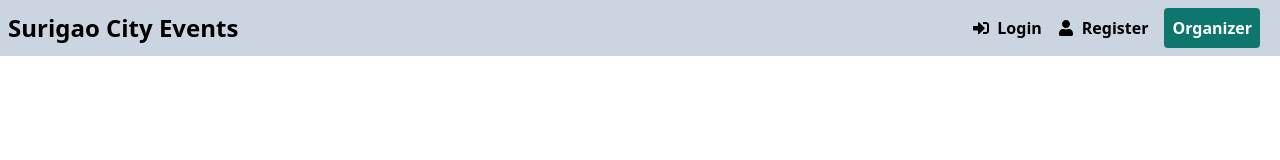
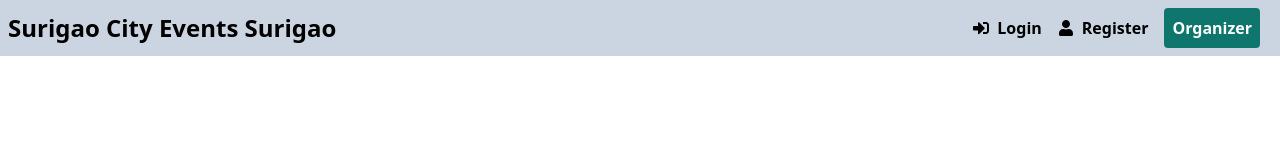
Before and after one commit to andz89/surigao-city-events-horizon, a React (Create React App) app in the folder frontend/: page / in a window 1280 px wide. Shown: the top 160 px of the page. Built offline with nearby package versions, Linux system fonts and the light colour scheme; no server answers.

Commit message:
change name

```diff
--- a/frontend/public/index.html
+++ b/frontend/public/index.html
@@ -22,7 +22,7 @@
       work correctly both with client-side routing and a non-root public URL.
       Learn how to configure a non-root public URL by running `npm run build`.
     -->
-  <title> Event Horizons</title>
+  <title> Surigao City Events Surigao</title>
 </head>
 
 <body>
--- a/frontend/src/component/Header.js
+++ b/frontend/src/component/Header.js
@@ -29,7 +29,7 @@ const Header = () => {
           <ul className="flex items-end gap-3 justify-center">
             <li>
               <Link to={"/dashboard"} className=" text-2xl font-semibold">
-                Surigao City Events
+                Surigao City Events Surigao
               </Link>
             </li>
           </ul>
--- a/frontend/src/component/HeaderAndsidebar/NavBar.js
+++ b/frontend/src/component/HeaderAndsidebar/NavBar.js
@@ -51,7 +51,7 @@ const NavBar = () => {
               <a href="https://flowbite.com" className="flex ml-2 md:mr-24">
                 {/* <img src={logo} className="h-8 mr-3" alt="FlowBite Logo" /> */}
                 <span className="self-center text-xl font-semibold sm:text-2xl whitespace-nowrap dark:text-white">
-                  Surigao City Events
+                  Surigao City Events Surigao
                 </span>
               </a>
             </div>
```
Also changed, not shown: 8 other files (tests, documents, lock files or other folders).
